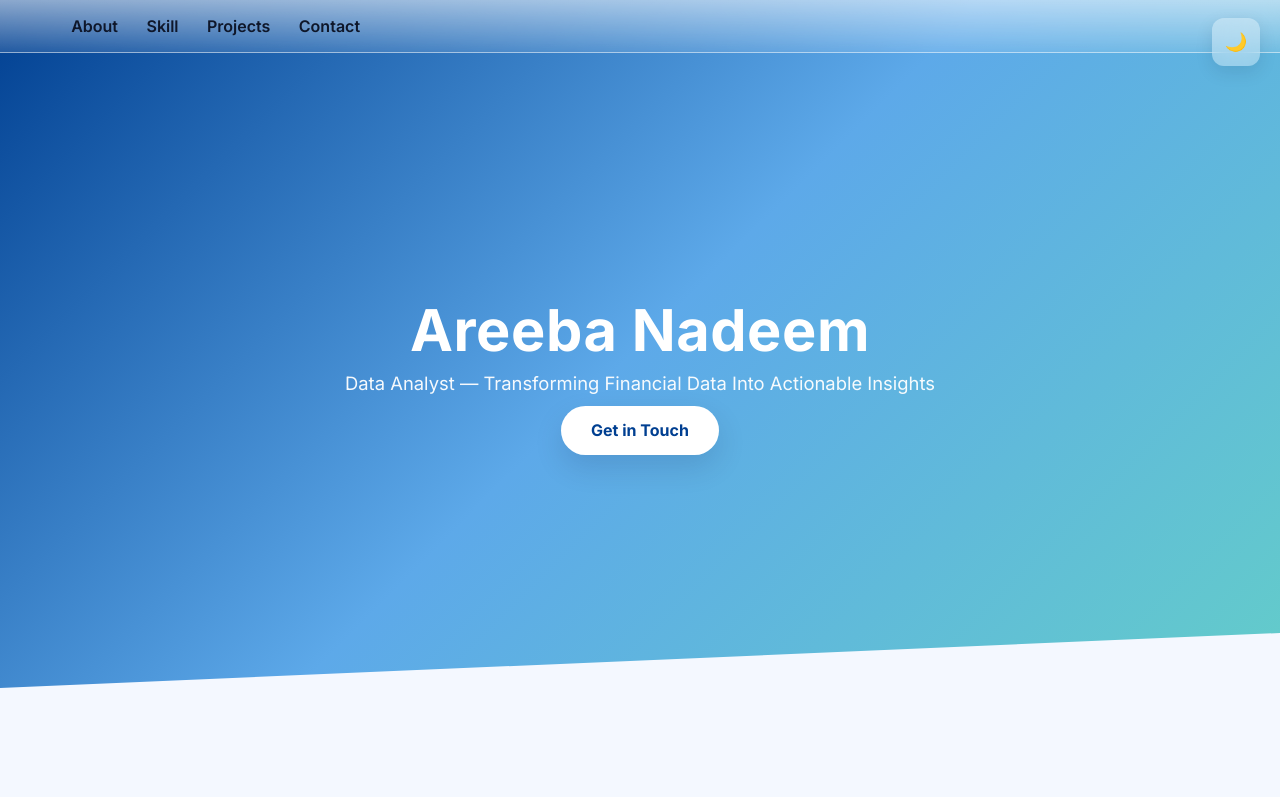
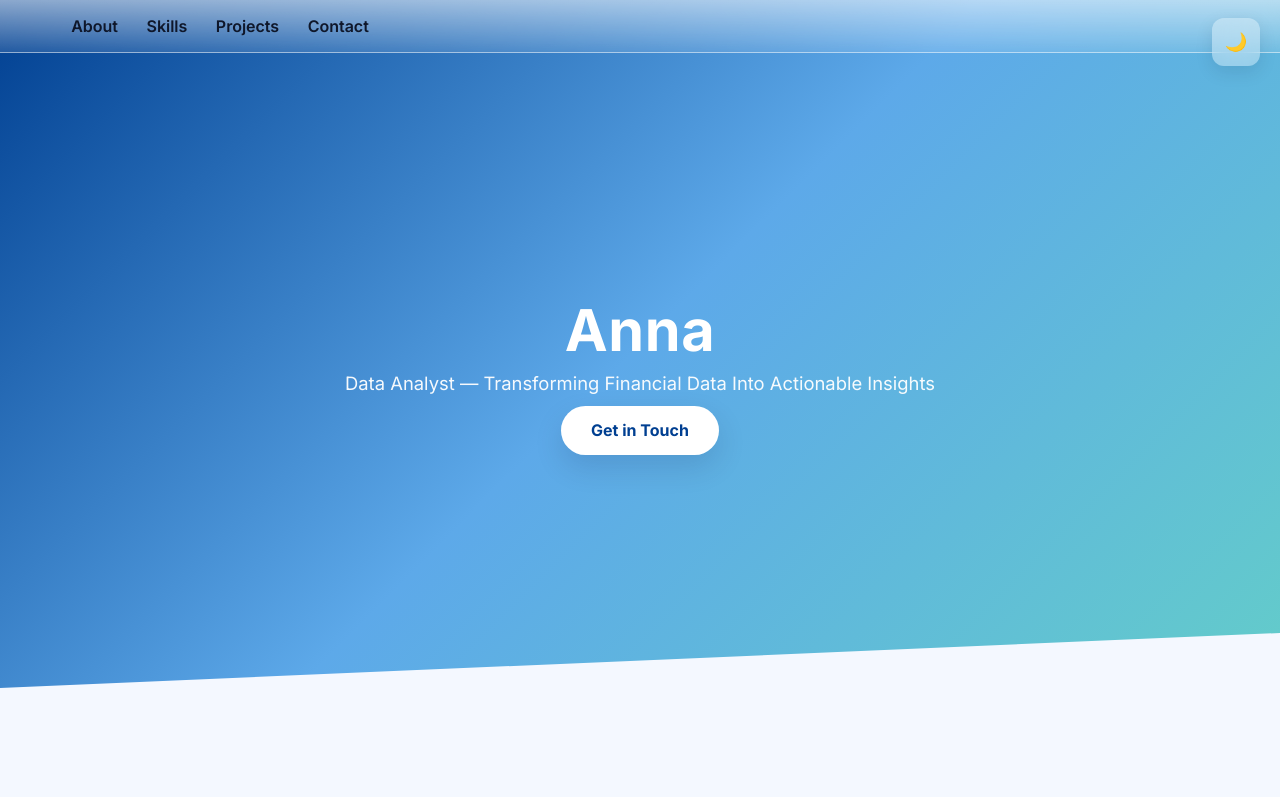
Before and after one commit to nobody0909/website-portfolio, a plain HTML site: page index.html in a window 1280 px wide. Shown: the top 797 px of the page. Drawn offline with Linux system fonts and the light colour scheme.

Commit message:
Change name and email in index.html
Updated the name from 'Areeba Nadeem' to 'Anna' and changed the email address from 'analyticallynetwork@gmail.com' to '123abc@gmail.com'.

```diff
--- a/index.html
+++ b/index.html
@@ -13,7 +13,7 @@
   <header class="navbar" role="banner">
     <nav role="navigation" aria-label="Main navigation">
       <a href="#about">About</a>
-      <a href="#skills">Skill</a>
+      <a href="#skills">Skills</a>
       <a href="#projects">Projects</a>
       <a href="#contact">Contact</a>
     </nav>
@@ -25,7 +25,7 @@
   <!-- HERO -->
   <section class="hero" aria-label="Introduction">
     <div class="hero-inner">
-      <h1>Areeba Nadeem</h1>
+      <h1>Anna</h1>
       <p class="tagline">Data Analyst — Transforming Financial Data Into Actionable Insights</p>
       <a class="cta" href="#contact">Get in Touch</a>
     </div>
@@ -187,7 +187,7 @@ Once you feel this level of control over cashflow, you’ll wonder how you ever
     <p>
   <strong>Email:</strong>
 <a href="mailto:analyticallynetwork@gmail.com">
-    analyticallynetwork@gmail.com
+    123abc@gmail.com
   </a>
 </p>
 
```
